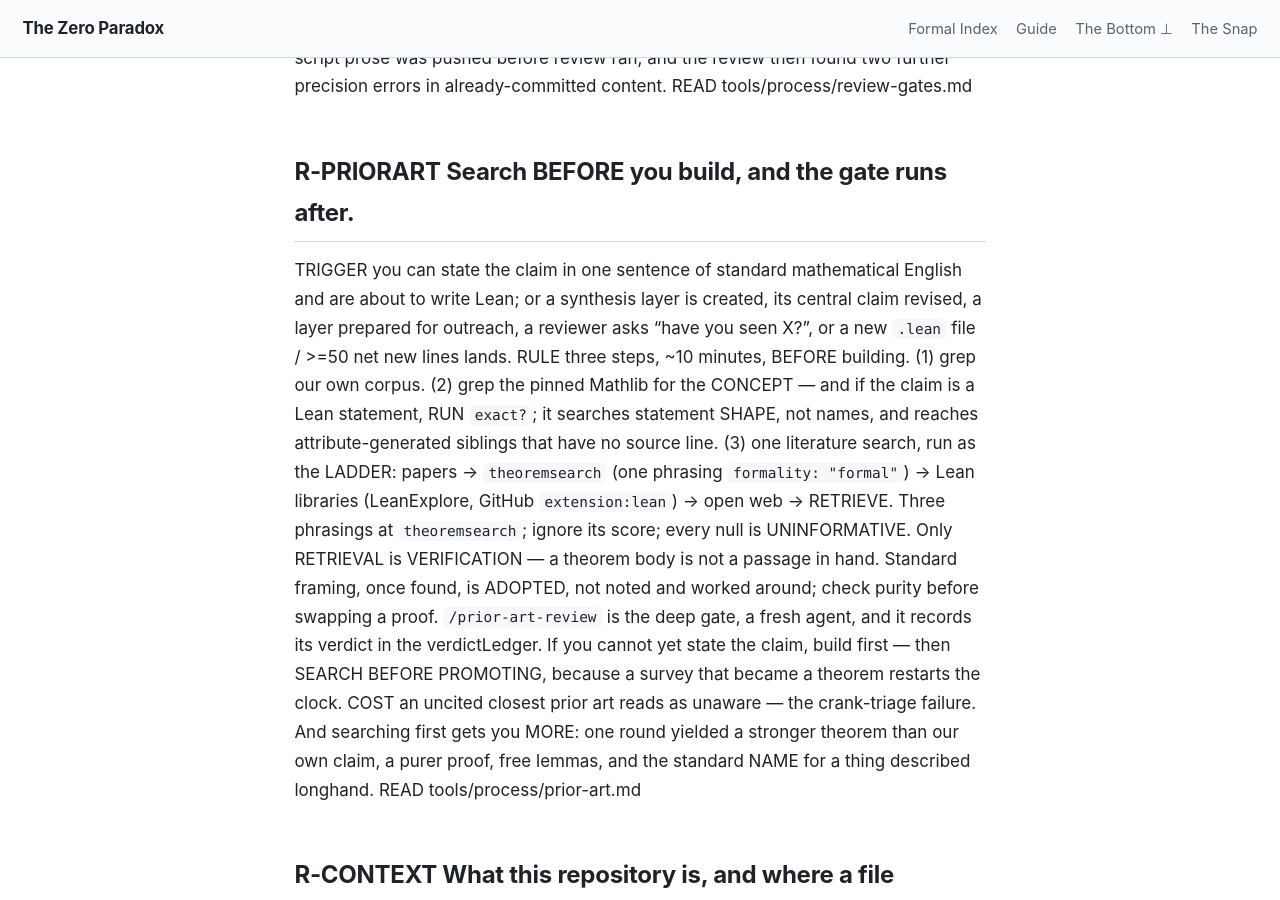
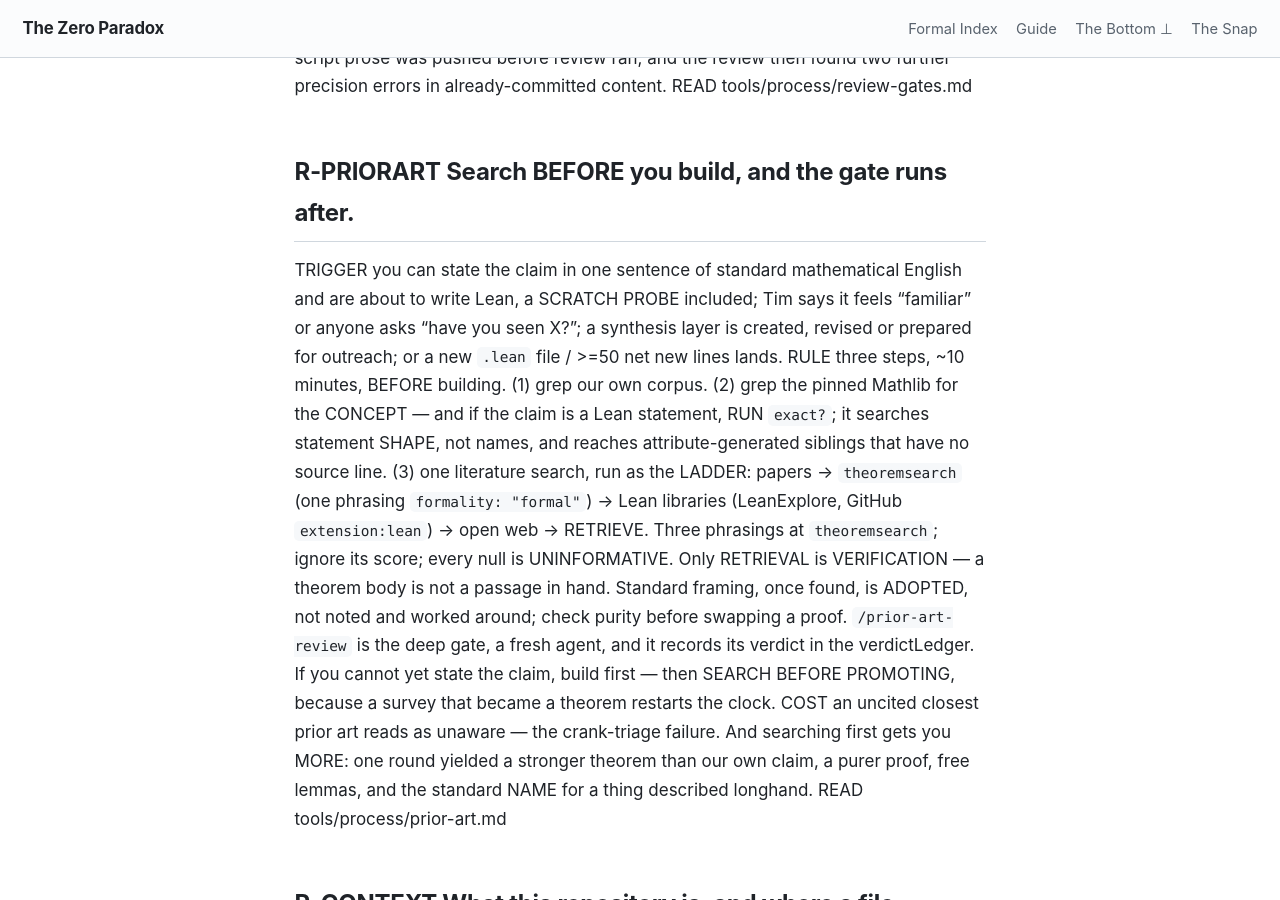
Before and after one commit to timbrigham/ZeroParadox, a Jekyll site: the page built from CLAUDE.md, in a window 1280 px wide and 900 px high, scrolled down 19979 px. Built offline with Jekyll 4.4.1, drawn with Linux system fonts in a browser that asks for light colours; our own code applies the rules of GitHub Pages for plain Markdown files.

Commit message:
R-PRIORART trigger: Tim's "familiar" and scratch probes
The search-first rule now fires when Tim says something feels familiar, and on
scratch probes as well as corpus Lean. Same four lines; the old trigger missed
both on 2026-11-11, when a day's probes re-derived results already landed.

Co-Authored-By: Claude Opus 5.5 <noreply@anthropic.com>
Claude-Session: https://claude.ai/code/session_01Qj4hZDhf2mJ6f7WoMDUWu2

```diff
--- a/CLAUDE.md
+++ b/CLAUDE.md
@@ -591,9 +591,9 @@ READ     tools/process/review-gates.md
 
 ## R-PRIORART  Search BEFORE you build, and the gate runs after.
 TRIGGER  you can state the claim in one sentence of standard mathematical English and are
-         about to write Lean; or a synthesis layer is created, its central claim revised, a
-         layer prepared for outreach, a reviewer asks "have you seen X?", or a new `.lean`
-         file / >=50 net new lines lands.
+         about to write Lean, a SCRATCH PROBE included; Tim says it feels "familiar" or anyone
+         asks "have you seen X?"; a synthesis layer is created, revised or prepared for
+         outreach; or a new `.lean` file / >=50 net new lines lands.
 RULE     three steps, ~10 minutes, BEFORE building. (1) grep our own corpus. (2) grep the
          pinned Mathlib for the CONCEPT — and if the claim is a Lean statement, RUN `exact?`;
          it searches statement SHAPE, not names, and reaches attribute-generated siblings
```
